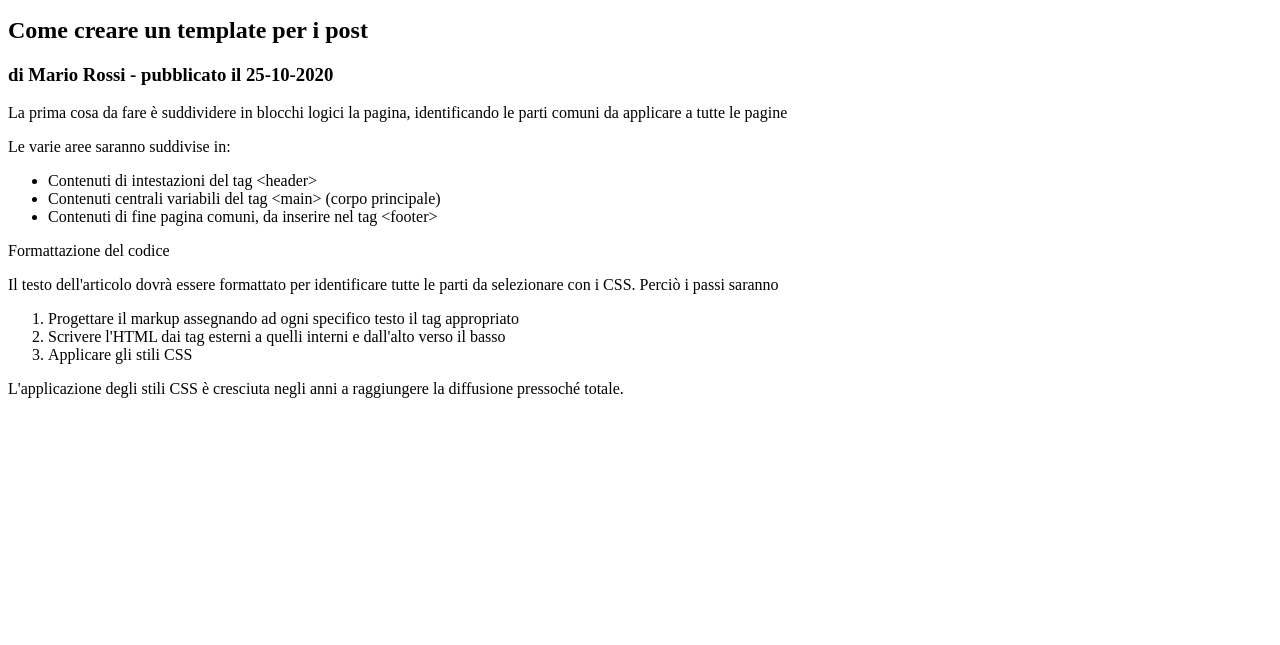
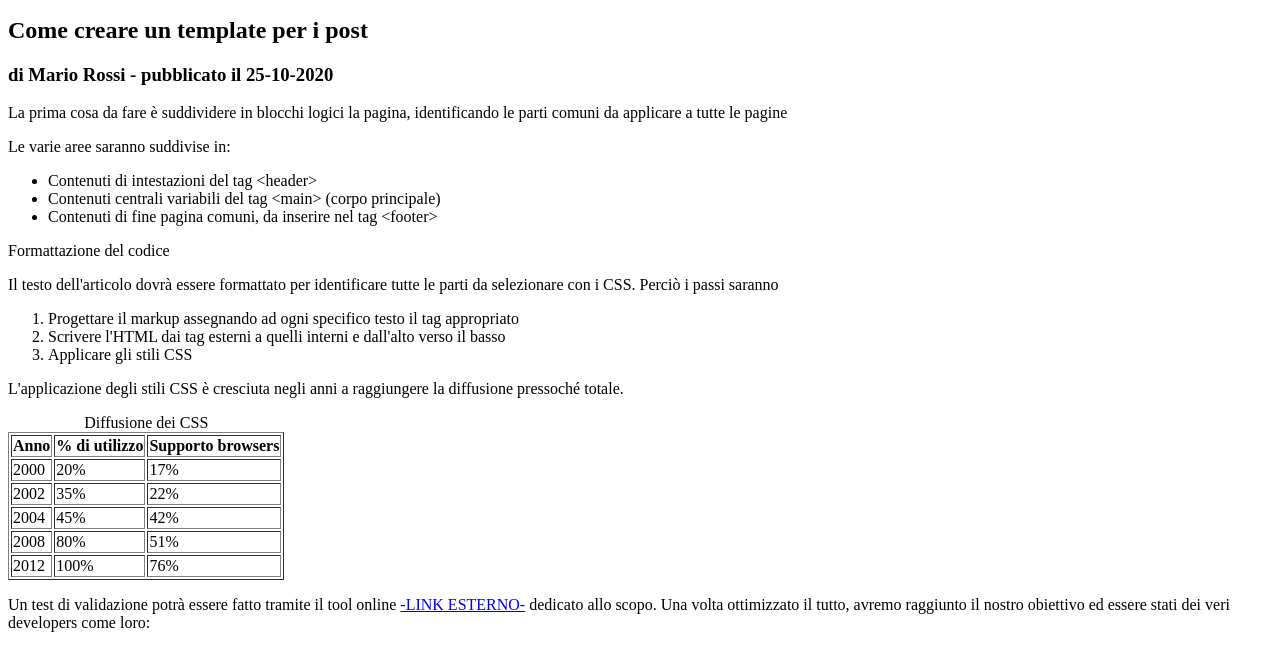
Before and after one commit to C043/U1D2, a plain HTML site: page index.html in a window 1280 px wide. Shown: the part 239-884 px from the top of the page. Before the commit the page ends 800 px from the top, so only its background shows below. Drawn offline with Linux system fonts and the light colour scheme.

Commit message:
Added table to the post

```diff
--- a/index.html
+++ b/index.html
@@ -59,6 +59,57 @@
             L'applicazione degli stili CSS è cresciuta negli anni a raggiungere
             la diffusione pressoché totale.
           </p>
+          <table border="1">
+            <caption>
+              Diffusione dei CSS
+            </caption>
+            <tr>
+              <th>Anno</th>
+              <th>% di utilizzo</th>
+              <th>Supporto browsers</th>
+            </tr>
+            <tr>
+              <td>2000</td>
+              <td>20%</td>
+              <td>17%</td>
+            </tr>
+            <tr>
+              <td>2002</td>
+              <td>35%</td>
+              <td>22%</td>
+            </tr>
+            <tr>
+              <td>2004</td>
+              <td>45%</td>
+              <td>42%</td>
+            </tr>
+            <tr>
+              <td>2008</td>
+              <td>80%</td>
+              <td>51%</td>
+            </tr>
+            <tr>
+              <td>2012</td>
+              <td>100%</td>
+              <td>76%</td>
+            </tr>
+          </table>
+          <p>
+            Un test di validazione potrà essere fatto tramite il tool online
+            <a href="#">-LINK ESTERNO-</a> dedicato allo scopo. Una volta
+            ottimizzato il tutto, avremo raggiunto il nostro obiettivo ed essere
+            stati dei veri developers come loro:
+          </p>
+          <iframe
+            width="560"
+            height="315"
+            src="https://www.youtube.com/embed/CPXNxEdI3KQ?si=G1Lgo6Q7w_uYY_XK"
+            title="YouTube video player"
+            frameborder="0"
+            allow="accelerometer; autoplay; clipboard-write; encrypted-media; gyroscope; picture-in-picture; web-share"
+            referrerpolicy="strict-origin-when-cross-origin"
+            allowfullscreen
+          ></iframe>
         </article>
       </section>
     </main>
```
